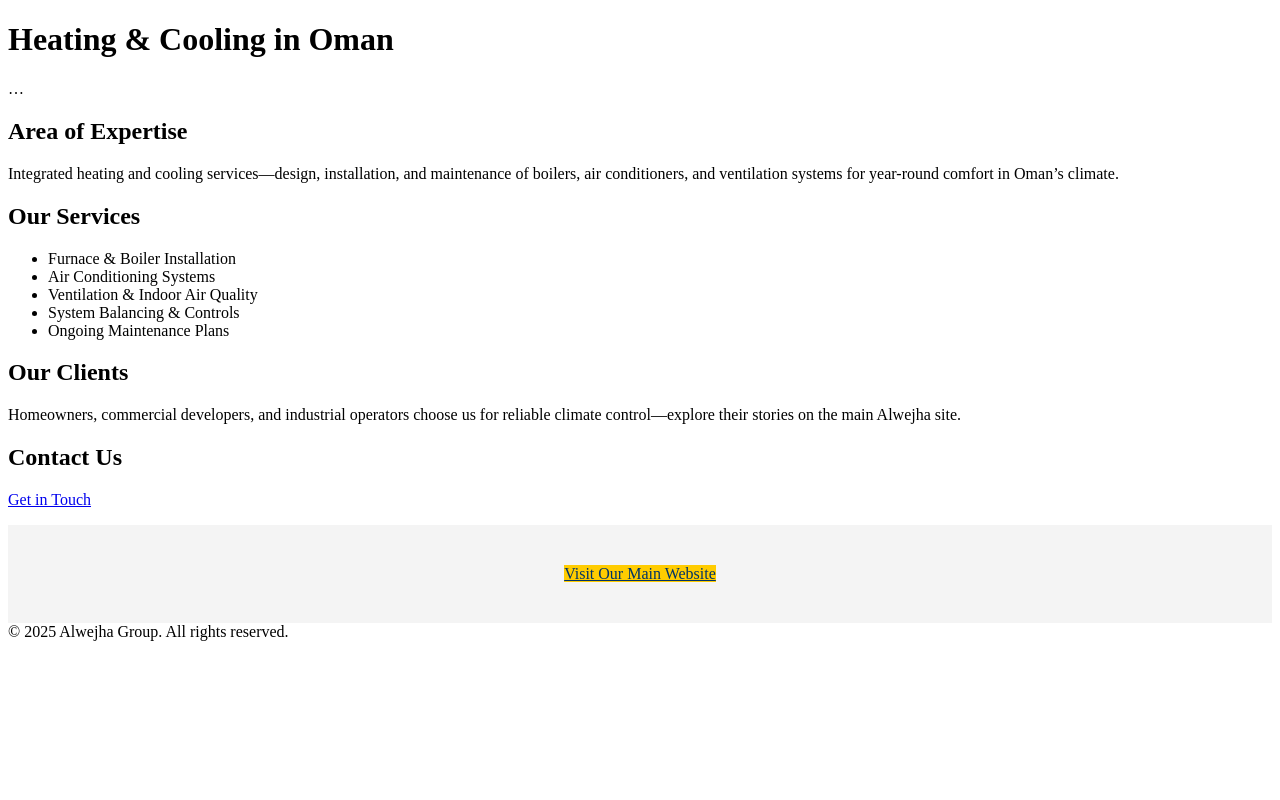
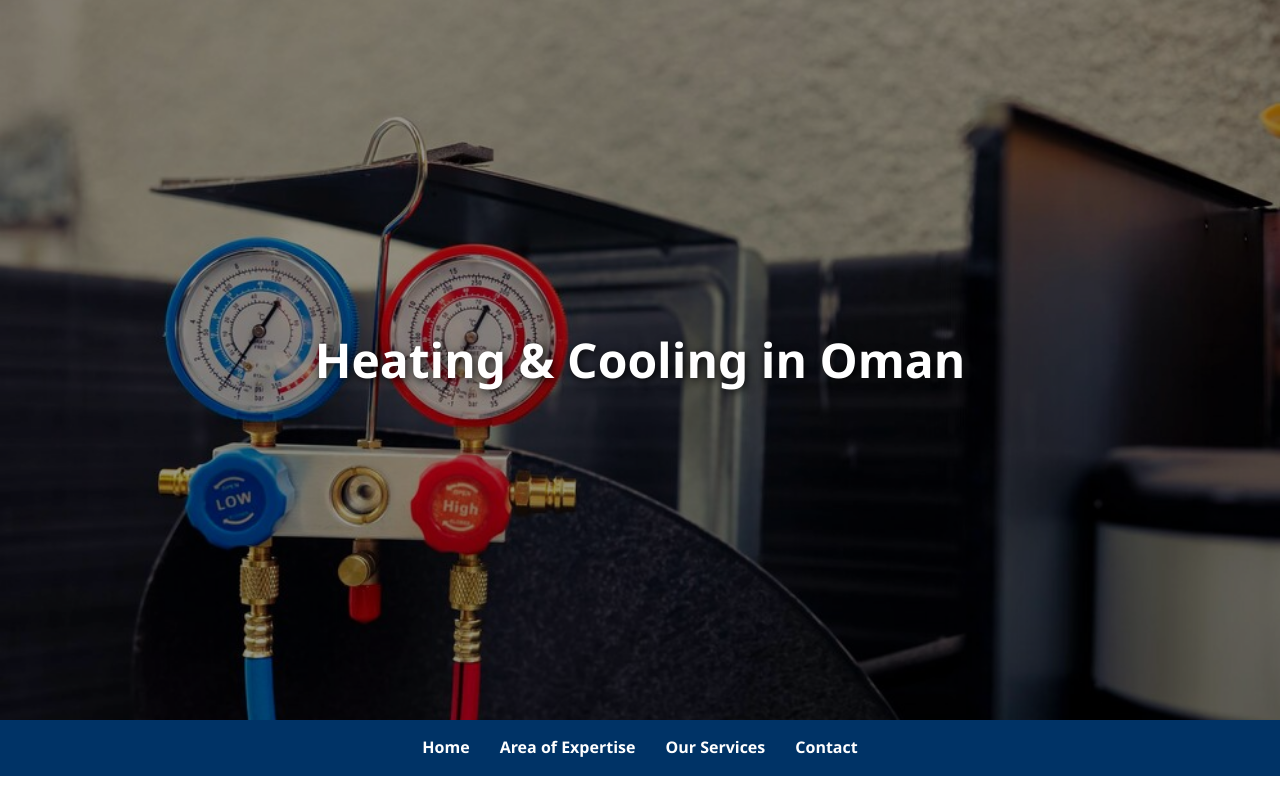
Before and after one commit to imferoz/heating-and-cooling-oman, a plain HTML site: page index.html in a window 1280 px wide. Shown: the top 800 px of the page. Drawn offline with Linux system fonts and the light colour scheme.

Commit message:
Update index.html

```diff
--- a/index.html
+++ b/index.html
@@ -1,4 +1,3 @@
-<!-- heating-and-cooling-oman.alwejhagroup.com/index.html -->
 <!DOCTYPE html>
 <html lang="en">
 <head>
@@ -7,12 +6,45 @@
   <meta name="description" content="Complete heating and cooling solutions in Oman—HVAC installations, furnace services, and climate control for residential, commercial, and industrial clients."/>
   <link rel="canonical" href="https://heating-and-cooling-oman.alwejhagroup.com/"/>
   <link rel="icon" type="image/webp" href="heating-and-cooling-oman.webp"/>
-  <style>/* same CSS; header background:url('heating-and-cooling-oman.webp') */</style>
+  <meta property="og:type" content="website"/>
+  <meta property="og:url" content="https://heating-and-cooling-oman.alwejhagroup.com/"/>
+  <meta property="og:title" content="Heating & Cooling in Oman | Alwejha Group"/>
+  <meta property="og:description" content="Complete heating and cooling solutions in Oman—HVAC installations, furnace services, and climate control for residential, commercial, and industrial clients."/>
+  <meta property="og:image" content="https://heating-and-cooling-oman.alwejhagroup.com/heating-and-cooling-oman.webp"/>
+  <meta property="twitter:card" content="summary_large_image"/>
+  <meta property="twitter:url" content="https://heating-and-cooling-oman.alwejhagroup.com/"/>
+  <meta property="twitter:title" content="Heating & Cooling in Oman | Alwejha Group"/>
+  <meta property="twitter:description" content="Complete heating and cooling solutions in Oman—HVAC installations, furnace services, and climate control for residential, commercial, and industrial clients."/>
+  <meta property="twitter:image" content="https://heating-and-cooling-oman.alwejhagroup.com/heating-and-cooling-oman.webp"/>
+
+  <style>
+    *{margin:0;padding:0;box-sizing:border-box;}
+    body{font-family:'Segoe UI',Tahoma,Geneva,Verdana,sans-serif;color:#333;background:#fff;line-height:1.6;}
+    header{background:url('heating-and-cooling-oman.webp')no-repeat center/cover;height:90vh;display:flex;align-items:center;justify-content:center;position:relative;text-align:center;color:#fff;}
+    header::after{content:"";position:absolute;top:0;left:0;right:0;bottom:0;background:rgba(0,0,0,0.4);}
+    header h1{z-index:1;font-size:3rem;text-shadow:2px 2px 8px rgba(0,0,0,0.8);}
+    nav{background:#003366;display:flex;justify-content:center;gap:30px;padding:15px 0;position:sticky;top:0;z-index:10;}
+    nav a{color:#fff;font-weight:600;text-decoration:none;transition:color .3s;}nav a:hover{color:#ffcc00;}
+    section{padding:60px 20px;max-width:1200px;margin:auto;}
+    section h2{color:#003366;margin-bottom:20px;font-size:2rem;text-align:center;}
+    section p,section ul{font-size:1rem;color:#555;text-align:center;}
+    ul{list-style:none;padding:0;}ul li{padding:8px 0;}
+    .btn{display:inline-block;padding:12px 25px;color:#fff;background:#003366;font-weight:bold;border-radius:5px;transition:background .3s;}
+    .btn:hover{background:#005599;}
+    footer{background:#003366;color:#fff;text-align:center;padding:20px;margin-top:40px;font-size:14px;}
+    @media(max-width:768px){header h1{font-size:2rem;}nav{flex-wrap:wrap;gap:15px;}}
+  </style>
 </head>
 <body>
 
   <header><h1>Heating & Cooling in Oman</h1></header>
-  <nav>…</nav>
+
+  <nav>
+    <a href="https://www.alwejhagroup.com/">Home</a>
+    <a href="https://www.alwejhagroup.com/area-of-expertise">Area of Expertise</a>
+    <a href="https://www.alwejhagroup.com/our-services">Our Services</a>
+    <a href="https://www.alwejhagroup.com/contact">Contact</a>
+  </nav>
 
   <section id="expertise">
     <h2>Area of Expertise</h2>
@@ -41,7 +73,9 @@
   </section>
 
   <section style="text-align:center;padding:40px 0;background:#f4f4f4;">
-    <a class="btn" href="https://www.alwejhagroup.com/" style="background:#ffcc00;color:#003366;">Visit Our Main Website</a>
+    <a class="btn" href="https://www.alwejhagroup.com/" style="background:#ffcc00;color:#003366;">
+      Visit Our Main Website
+    </a>
   </section>
 
   <footer>&copy; 2025 Alwejha Group. All rights reserved.</footer>
```
